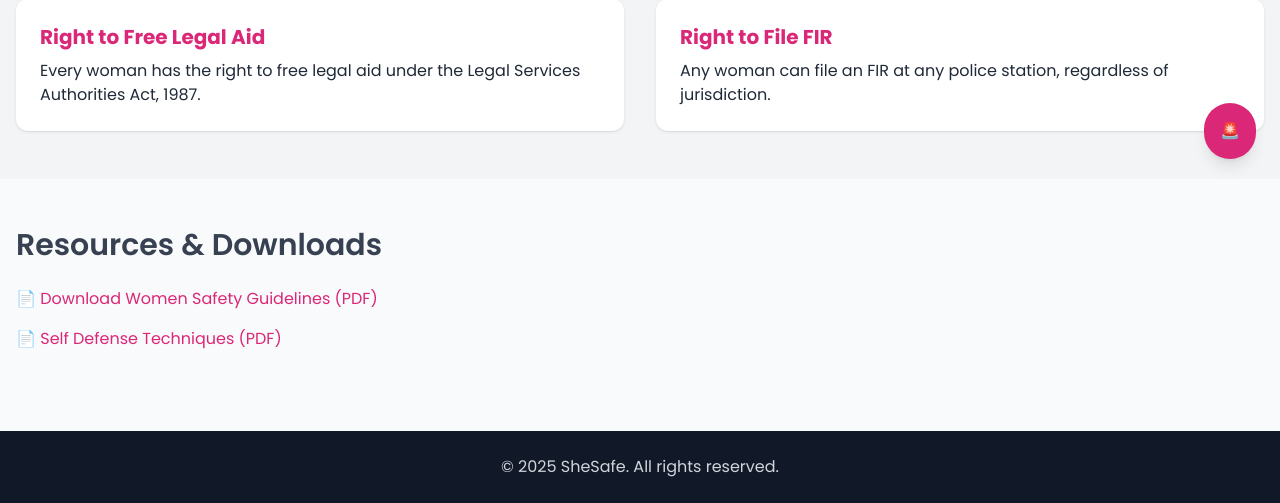
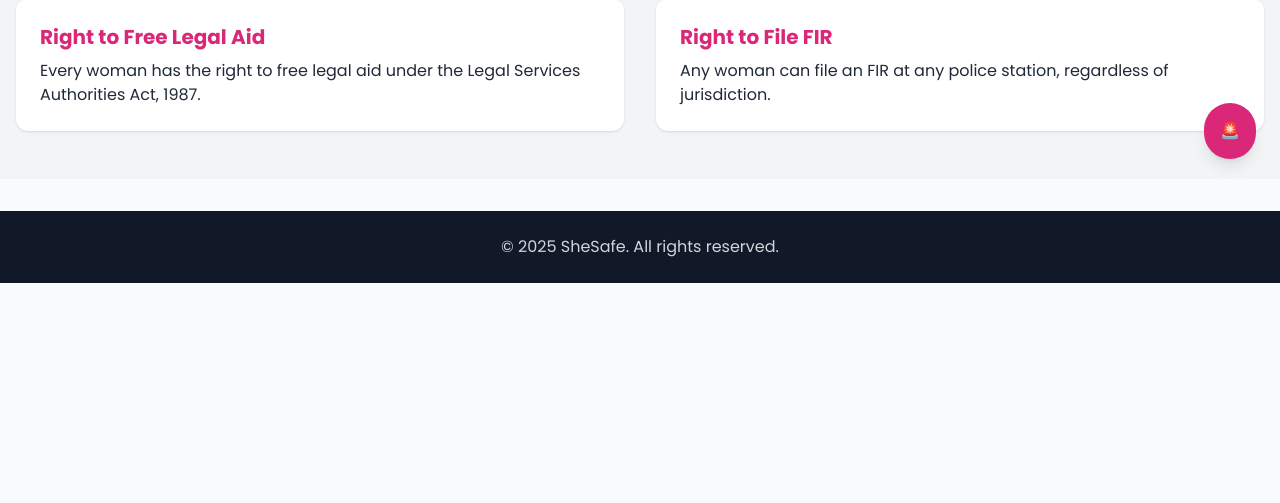
Before and after one commit to Mikesh0712/WEB-DEV, a plain HTML site: page safety.html in a window 1280 px wide. Shown: the part 617-1120 px from the top of the page. After the commit the page ends 900 px from the top, so only its background shows below. Drawn offline with nearby package versions, Linux system fonts and the light colour scheme.

Commit message:
Update safety.html

```diff
--- a/safety.html
+++ b/safety.html
@@ -79,14 +79,7 @@
     </div>
   </section>
 
-  <!-- Resources Section -->
-  <section class="container mx-auto px-4 py-12">
-    <h3 class="text-3xl font-semibold text-gray-700 mb-6" data-aos="fade-up">Resources & Downloads</h3>
-    <div class="flex flex-col space-y-4" data-aos="fade-up" data-aos-delay="200">
-      <a href="#" class="text-pink-600 hover:underline">📄 Download Women Safety Guidelines (PDF)</a>
-      <a href="#" class="text-pink-600 hover:underline">📄 Self Defense Techniques (PDF)</a>
-    </div>
-  </section>
+
 
   <!-- Footer -->
   <footer class="bg-gray-900 text-gray-300 py-6 mt-8">
```
